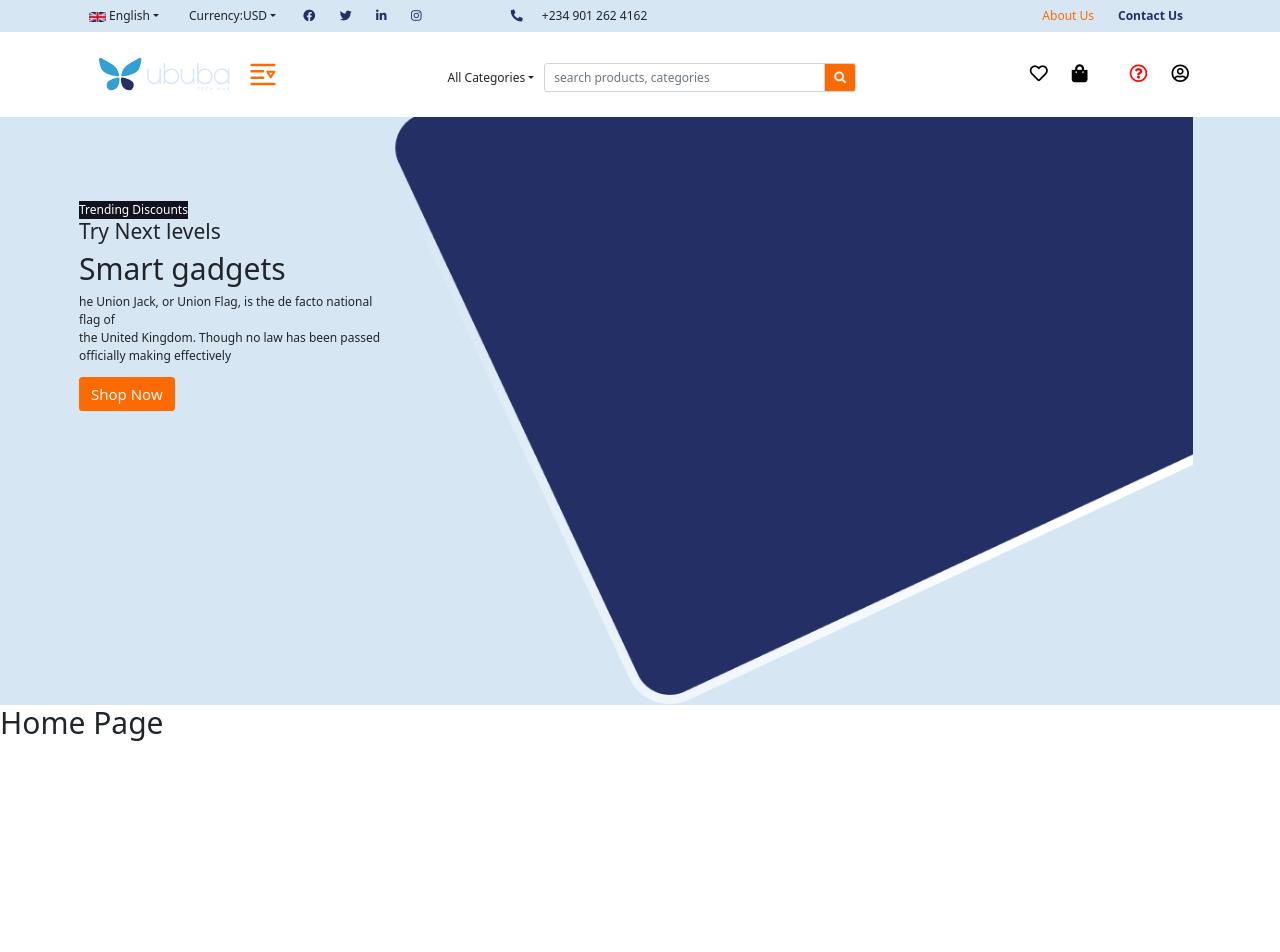
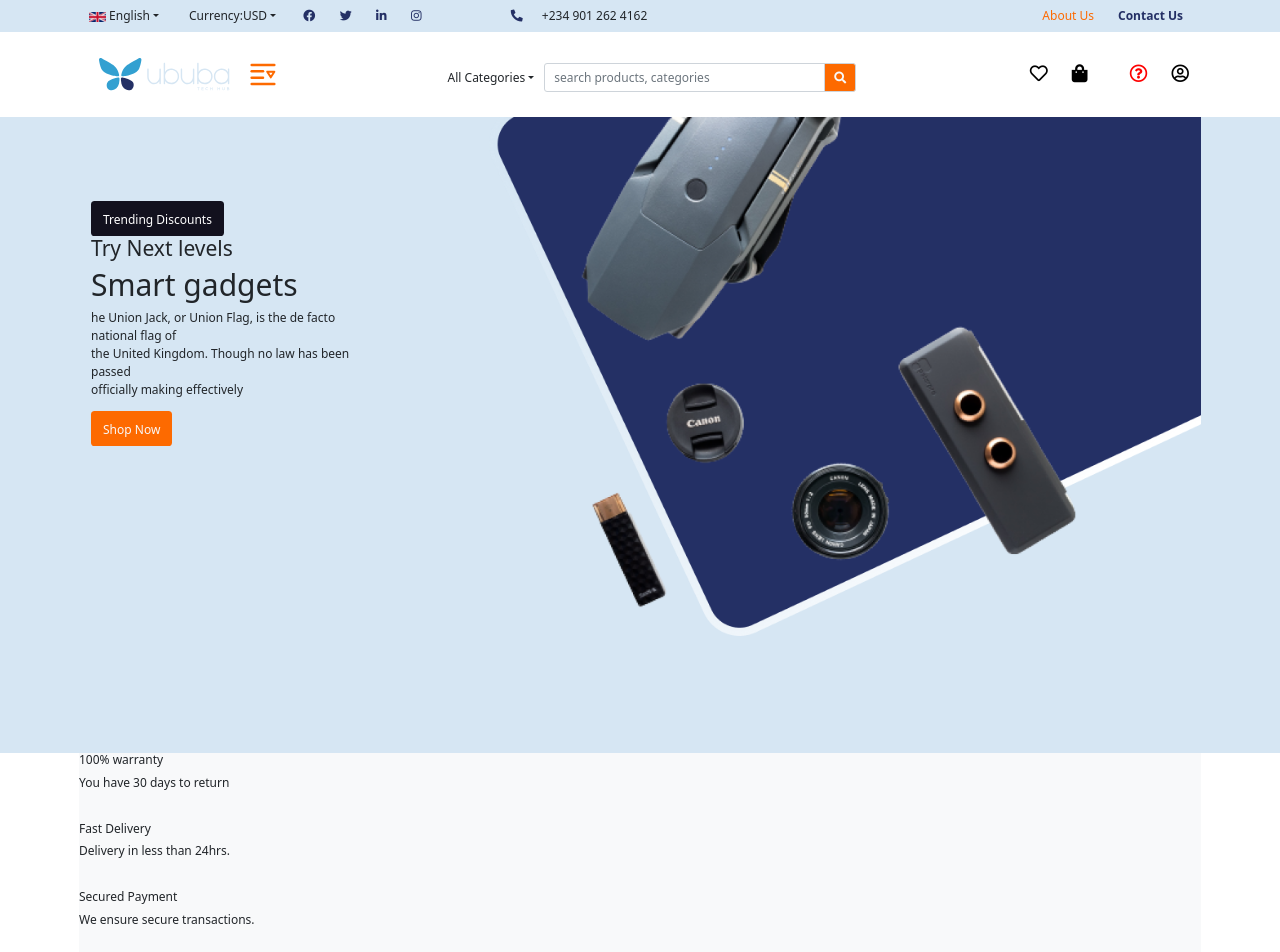
Before and after one commit to skaidev/test-ecommerce, a React (Create React App) app: page / in a window 1280 px wide. Shown: the top 952 px of the page. Before the commit the page ends 800 px from the top, so only its background shows below. Built offline with nearby package versions, Linux system fonts and the light colour scheme.

Commit message:
i made changes to the hero section

```diff
--- a/package.json
+++ b/package.json
@@ -14,6 +14,7 @@
     "bootstrap": "^5.1.3",
     "fontawesome-free": "^1.0.1",
     "react": "^17.0.2",
+    "react-bootstrap": "^2.0.3",
     "react-dom": "^17.0.2",
     "react-icons": "^4.3.1",
     "react-router-dom": "^5",
--- a/src/App.jsx
+++ b/src/App.jsx
@@ -7,6 +7,7 @@ import "./styles/index.scss";
 import "@fortawesome/fontawesome-free/css/all.css";
 import "bootstrap/dist/js/bootstrap";
 import HeroComp from "./components/HeroComp";
+import Content from "./components/Content";
 
 const App = () => {
   return (
@@ -14,6 +15,7 @@ const App = () => {
       <div>
         <HeaderComp />
         <HeroComp />
+        <Content />
         <Switch>
           <Route path="/" exact component={HomePage} />
           <Route path="/about" component={AboutPage} />
--- /dev/null
+++ b/src/components/Content.jsx
@@ -0,0 +1,50 @@
+import React from "react";
+
+const Content = () => {
+  return (
+    <div className=" container ">
+      <div className="bg-light">
+        {card.map((card) => (
+          <div key={card.id}>
+            <div>
+              <h6>{card.title}</h6>
+              <p>{card.body}</p>
+            </div>
+            <div>
+              <img src={card.image} alt="" />
+            </div>
+          </div>
+        ))}
+      </div>
+    </div>
+  );
+};
+
+export default Content;
+
+const card = [
+  {
+    id: 1,
+    img: "images/Group (1).svg",
+    title: "100% warranty",
+    body: "You have 30 days to return",
+  },
+  {
+    id: 2,
+    title: "Fast Delivery",
+    body: "Delivery in less than 24hrs.",
+    img: "images/Group (3).svg",
+  },
+  {
+    id: 3,
+    title: "Secured Payment",
+    body: "We ensure secure transactions.",
+    img: "images/Group (4).svg",
+  },
+  {
+    id: 4,
+    title: "24 hour Support",
+    body: "Contact us 24hrs a day.",
+    img: "images/fast 1.svg",
+  },
+];
--- a/src/components/HeroComp.jsx
+++ b/src/components/HeroComp.jsx
@@ -7,18 +7,21 @@ const HeroComp = () => {
       <div className=" container-fluid bg-primary">
         <div className="hero container d-flex flex-lg-row justify-content-lg-center flex-column">
           <div className="write-up ">
-            <button className="btn-dark">Trending Discounts</button>
+            <button className="btn-dark btn-lg">
+              <a href="/">Trending Discounts </a>
+            </button>
             <h3>Try Next levels</h3>
             <h1>Smart gadgets </h1>
             <p>
               he Union Jack, or Union Flag, is the de facto national flag of <br /> the United Kingdom. Though no law has been passed <br />
               officially making effectively
             </p>
-            <button className="btn-secondary btn-lg text-light">Shop Now</button>
+            <button className="btn-secondary btn-lg text-light">
+              <a href="/"> Shop Now </a>
+            </button>
           </div>
-          <div className=" d-md-block d-none">
-            <img src="images/Rectangle6.png" className="img-fluid head" alt="" />
-            {/* <img src="images/rectangle7.png" className="img-fluid heading" alt="" /> */}
+          <div className=" d-md-block d-none images1">
+            <img src="images/Group 777 (1).png" className="img-fluid" alt="" />
           </div>
         </div>
       </div>
@@ -30,20 +33,19 @@ export default HeroComp;
 
 const Wrapper = styled.div`
   .hero {
+    position: relative;
+
     .write-up {
-      margin-top: 7rem;
+      margin: 7rem 1rem;
+      @media screen and (min-width: 378px) and (max-width: 992px) {
+      }
     }
-    .head {
-      position: relative;
-      top: 0;
-      right: 0;
-      padding-right: 0.7rem;
-    }
-    .heading {
-      position: absolute;
-      top: 1rem;
-      /* left: 0rem; */
-      right: 0;
+    .images1 {
+      height: 53rem;
+      margin-left: 9rem;
+      @media screen and (min-width: 378px) and (max-width: 992px) {
+        margin-left: 0.3rem;
+      }
     }
   }
 `;
```
Also changed, not shown: public/images/Group 777 (1).png (added), 1 other file (tests, documents, lock files or other folders).
